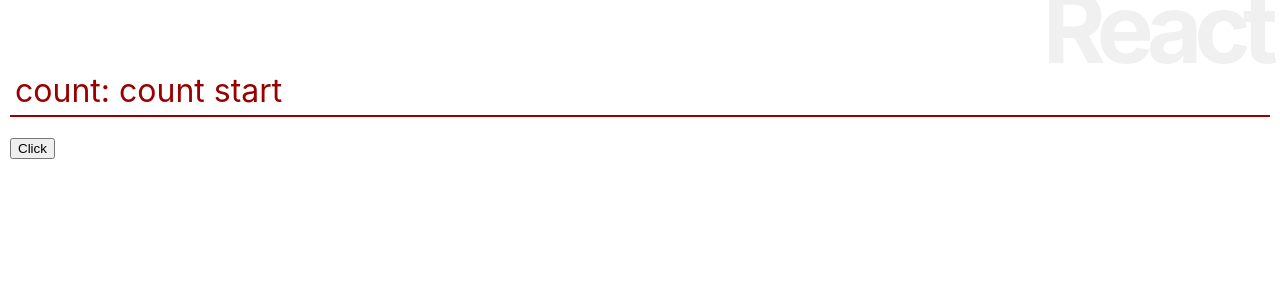
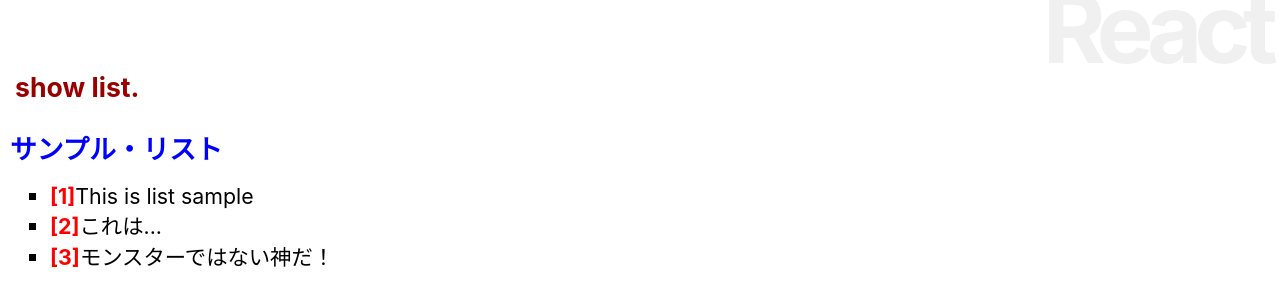
Before and after one commit to suguru-3u/reactStudyProject, a React (Create React App) app: page / in a window 1280 px wide. Shown: the top 306 px of the page. Built offline with nearby package versions, Linux system fonts and the light colour scheme.

Commit message:
study state

```diff
--- a/src/App.js
+++ b/src/App.js
@@ -3,34 +3,48 @@
 import Rect from './Rect';
 
 class App extends Component{
-  msgStyle1 = {
-    fontSize:"24pt",
+  // msgStyle1 = {
+  //   fontSize:"24pt",
+  //   color:"#900",
+  //   margin:"20px 0px",
+  //   padding:"5px",
+  //   borderBottom:"2px solid #900"
+  // }
+  // msgStyle2 = {
+  //   fontSize:"24pt",
+  //   color:"white",
+  //   backgroundColor:"#900",
+  //   margin:"20px 0px",
+  //   padding:"5px",
+  //   borderBottom:"2px solid #900"
+  // }
+  // btnstyle = {
+  //   fontSize:"20pt",
+  //   padding:"0px 10px"
+  // }
+
+  data = [
+    "This is list sample",
+    "これは...",
+    "モンスターではない神だ！"
+  ];
+
+  msgStyle = {
+    fontSize:"20pt",
     color:"#900",
     margin:"20px 0px",
     padding:"5px",
-    borderBottom:"2px solid #900"
-  }
-  msgStyle2 = {
-    fontSize:"24pt",
-    color:"white",
-    backgroundColor:"#900",
-    margin:"20px 0px",
-    padding:"5px",
-    borderBottom:"2px solid #900"
-  }
-  btnstyle = {
-    fontSize:"20pt",
-    padding:"0px 10px"
   }
 
   constructor(props){
     super(props);
     this.state = {
-      counter:0,
-      msg:'count start',
-      flg:true,
+      list:this.data
+      // counter:0,
+      // msg:'count start',
+      // flg:true,
     };
-    this.doAction = this.doAction.bind(this);
+    // this.doAction = this.doAction.bind(this);
     // let timer = setInterval(() => {
     //   this.setState((state) => ({
     //     msg: state.msg + "!"
@@ -38,27 +52,68 @@
     // },1000);
   }
 
-  doAction(){
-    this.setState((state) => ({
-      counter: state.counter + 1 ,
-      msg: state.counter ,
-      flg: !state.flg
-    }));
-  }
+  // doAction(){
+  //   this.setState((state) => ({
+  //     counter: state.counter + 1 ,
+  //     msg: state.counter ,
+  //     flg: !state.flg
+  //   }));
+  // }
 
   render(){
     return <div>
         <h1>React</h1>
-        { this.state.flg ?
-          <p style={this.msgStyle1}>count: {this.state.msg}</p>
-        :
-          <p style={this.msgStyle2}>count: {this.state.msg}です。</p>
-        }
-        <button style={this.btnStyle} onClick={this.doAction}>
-          Click
-        </button>
+        <h2 style={this.msgStyle}>show list.</h2>
+        <List title="サンプル・リスト" data={this.data} />
     </div>;
   }
 }
 
+class List extends Component{
+  number = 1;
+
+  title = {
+    fontSize:"20pt",
+    color:"blue",
+    fontWeight:"bold"
+  };
+
+  render(){
+    let data = this.props.data;
+    return (
+      <div>
+          <p style={this.title}>{this.props.title}</p>
+          <ul>
+            {data.map((item) =>
+              <Item number={this.number++} value={item} key={this.number} />
+            )}
+          </ul>
+      </div>
+    );
+  }
+}
+
+class Item extends Component{
+  li = {
+    listStyleType:"square",
+    fontSize:"16pt",
+    color:"#06",
+    margin:"0px",
+    padding:"0px",
+  }
+  num = {
+    fontWeight:"bold",
+    color:"red"
+  }
+
+  render(){
+    return(
+      <li style={this.li}>
+        <span style={this.num}>[{this.props.number}]</span>
+        {this.props.value}
+      </li>
+    );
+  }
+}
+
 export default App;
```
Also changed, not shown: 1 other file (tests, documents, lock files or other folders).
